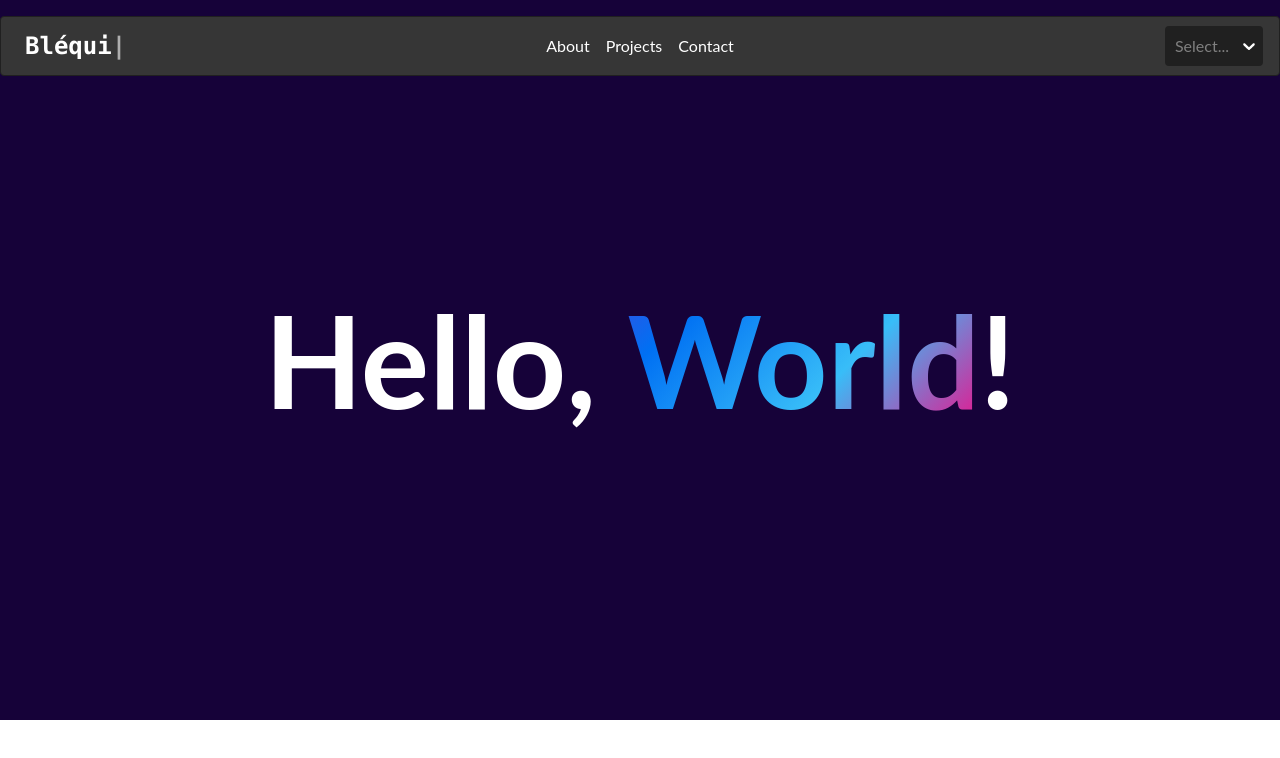
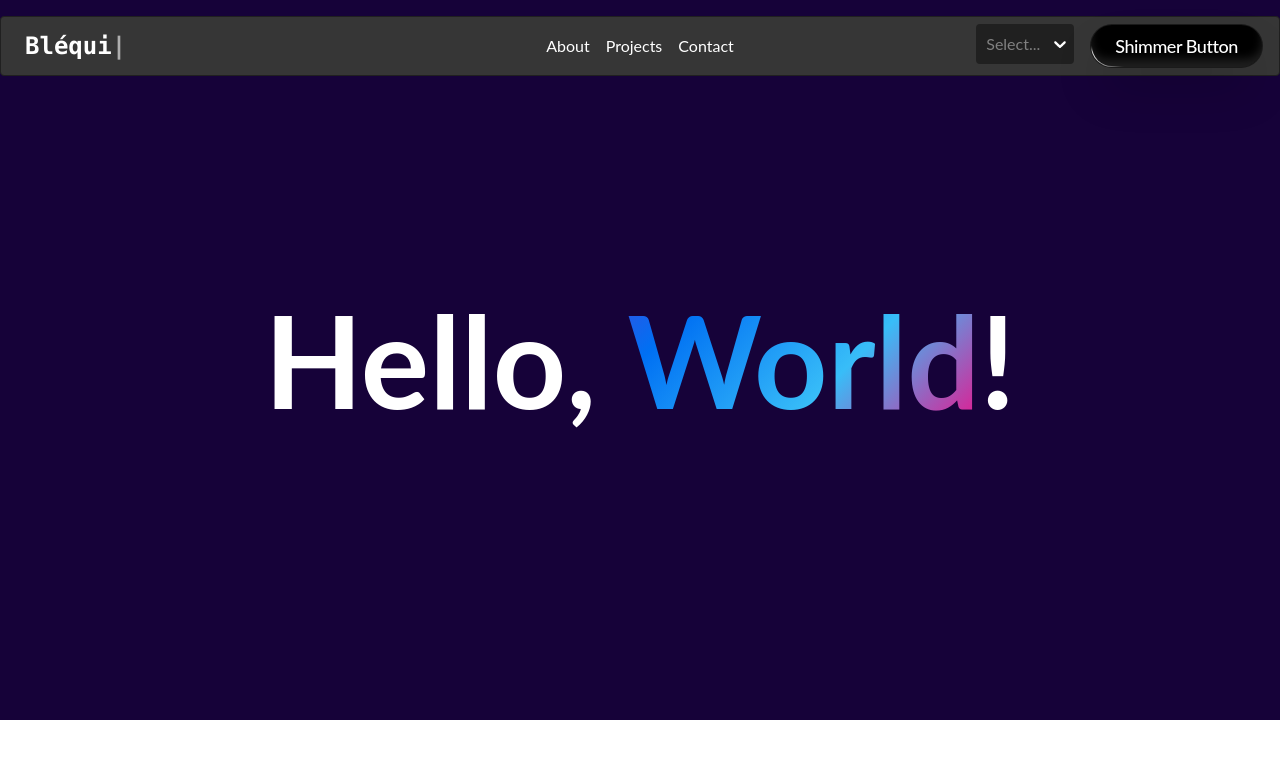
Before and after one commit to Blequisc/portfolio, a React (Vite) app: page / in a window 1280 px wide. Shown: the top 758 px of the page. Built offline with nearby package versions, Linux system fonts and the light colour scheme.

Commit message:
fixed alias problem and added shimmer button by magicui

```diff
--- a/src/components/Header.tsx
+++ b/src/components/Header.tsx
@@ -3,6 +3,7 @@
 import Select from "react-select";
 import i18n from "i18next";
 import { ReactTyped } from "react-typed";
+import { ShimmerButton } from "./magicui/shimmer-button";
 
 import "flag-icons/css/flag-icons.min.css";
 // import { ChevronDownIcon } from "@heroicons/react/24/solid";
@@ -105,7 +106,11 @@
             />
 
             {/* //TODO: Look for alternates (Image seems to have low quality) */}
-
+            <ShimmerButton className="shadow-2xl">
+              <span className="whitespace-pre-wrap text-center text-sm font-medium leading-none tracking-tight text-white dark:from-white dark:to-slate-900/10 lg:text-lg">
+                Shimmer Button
+              </span>
+            </ShimmerButton>
           </div>
         </div>
       </header>
--- /dev/null
+++ b/src/components/magicui/shimmer-button.tsx
@@ -0,0 +1,99 @@
+import React from "react";
+import type { ComponentPropsWithoutRef } from "react";
+import type { CSSProperties } from "react";
+
+
+import { cn } from "@/lib/utils";
+
+export interface ShimmerButtonProps extends ComponentPropsWithoutRef<"button"> {
+  shimmerColor?: string;
+  shimmerSize?: string;
+  borderRadius?: string;
+  shimmerDuration?: string;
+  background?: string;
+  className?: string;
+  children?: React.ReactNode;
+}
+
+export const ShimmerButton = React.forwardRef<
+  HTMLButtonElement,
+  ShimmerButtonProps
+>(
+  (
+    {
+      shimmerColor = "#ffffff",
+      shimmerSize = "0.05em",
+      shimmerDuration = "3s",
+      borderRadius = "100px",
+      background = "rgba(0, 0, 0, 1)",
+      className,
+      children,
+      ...props
+    },
+    ref,
+  ) => {
+    return (
+      <button
+        style={
+          {
+            "--spread": "90deg",
+            "--shimmer-color": shimmerColor,
+            "--radius": borderRadius,
+            "--speed": shimmerDuration,
+            "--cut": shimmerSize,
+            "--bg": background,
+          } as CSSProperties
+        }
+        className={cn(
+          "group relative z-0 flex cursor-pointer items-center justify-center overflow-hidden whitespace-nowrap border border-white/10 px-6 py-3 text-white [background:var(--bg)] [border-radius:var(--radius)] dark:text-black",
+          "transform-gpu transition-transform duration-300 ease-in-out active:translate-y-px",
+          className,
+        )}
+        ref={ref}
+        {...props}
+      >
+        {/* spark container */}
+        <div
+          className={cn(
+            "-z-30 blur-[2px]",
+            "absolute inset-0 overflow-visible [container-type:size]",
+          )}
+        >
+          {/* spark */}
+          <div className="absolute inset-0 h-[100cqh] animate-shimmer-slide [aspect-ratio:1] [border-radius:0] [mask:none]">
+            {/* spark before */}
+            <div className="absolute -inset-full w-auto rotate-0 animate-spin-around [background:conic-gradient(from_calc(270deg-(var(--spread)*0.5)),transparent_0,var(--shimmer-color)_var(--spread),transparent_var(--spread))] [translate:0_0]" />
+          </div>
+        </div>
+        {children}
+
+        {/* Highlight */}
+        <div
+          className={cn(
+            "insert-0 absolute size-full",
+
+            "rounded-2xl px-4 py-1.5 text-sm font-medium shadow-[inset_0_-8px_10px_#ffffff1f]",
+
+            // transition
+            "transform-gpu transition-all duration-300 ease-in-out",
+
+            // on hover
+            "group-hover:shadow-[inset_0_-6px_10px_#ffffff3f]",
+
+            // on click
+            "group-active:shadow-[inset_0_-10px_10px_#ffffff3f]",
+          )}
+        />
+
+        {/* backdrop */}
+        <div
+          className={cn(
+            "absolute -z-20 [background:var(--bg)] [border-radius:var(--radius)] [inset:var(--cut)]",
+          )}
+        />
+      </button>
+    );
+  },
+);
+
+ShimmerButton.displayName = "ShimmerButton";
--- a/src/index.css
+++ b/src/index.css
@@ -66,7 +66,21 @@
 ;
   @keyframes gradient {
   to {
-    background-position: var(--bg-size, 300%) 0;}}}
+    background-position: var(--bg-size, 300%) 0;}}
+  --animate-shimmer-slide: shimmer-slide var(--speed) ease-in-out infinite alternate;
+  --animate-spin-around: spin-around calc(var(--speed) * 2) infinite linear;
+  @keyframes shimmer-slide {
+  to {
+    transform: translate(calc(100cqw - 100%), 0);}}
+  @keyframes spin-around {
+  0% {
+    transform: translateZ(0) rotate(0);}
+  15%, 35% {
+    transform: translateZ(0) rotate(90deg);}
+  65%, 85% {
+    transform: translateZ(0) rotate(270deg);}
+  100% {
+    transform: translateZ(0) rotate(360deg);}}}
 
 :root {
   --radius: 0.625rem;
--- a/vite.config.ts
+++ b/vite.config.ts
@@ -5,4 +5,9 @@
 // https://vite.dev/config/
 export default defineConfig({
   plugins: [react(), tailwindcss()],
+  resolve: {
+    alias: {
+      "@": "/src",
+    },
+  },
 });
```
